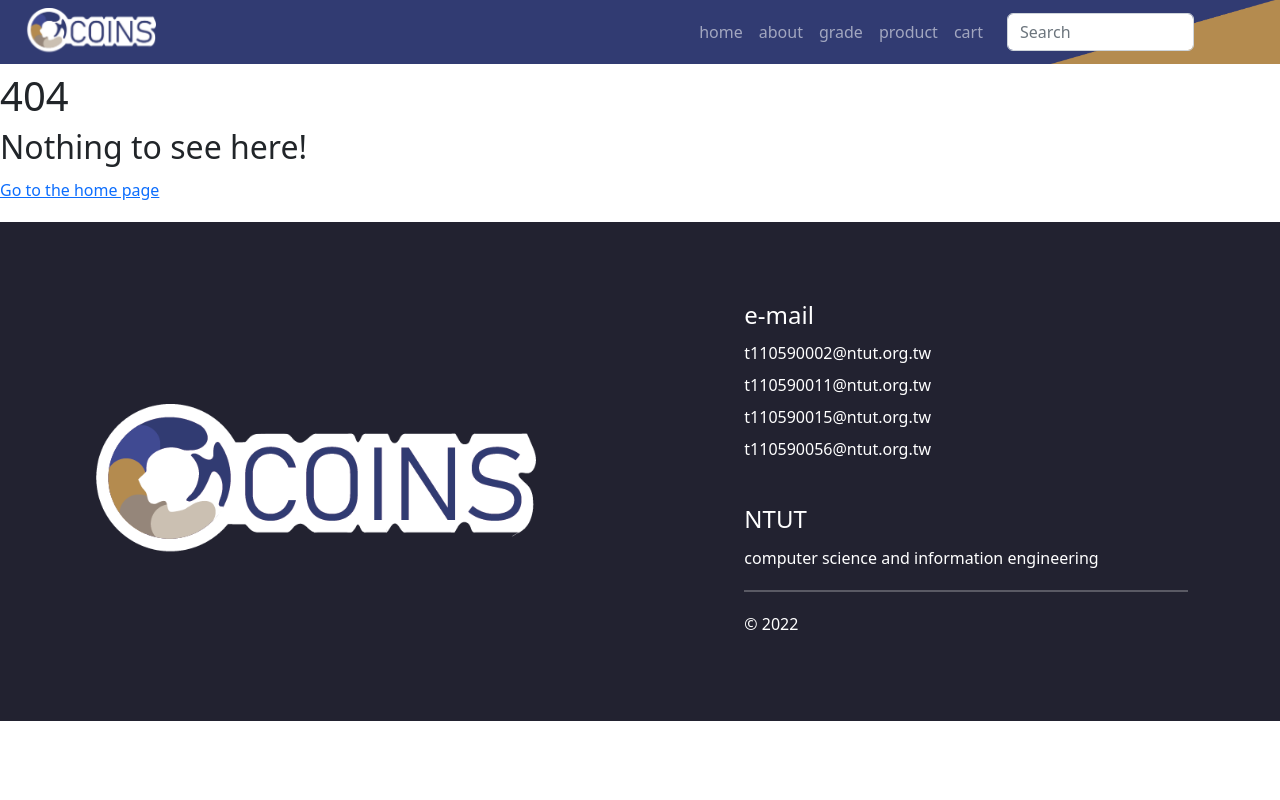
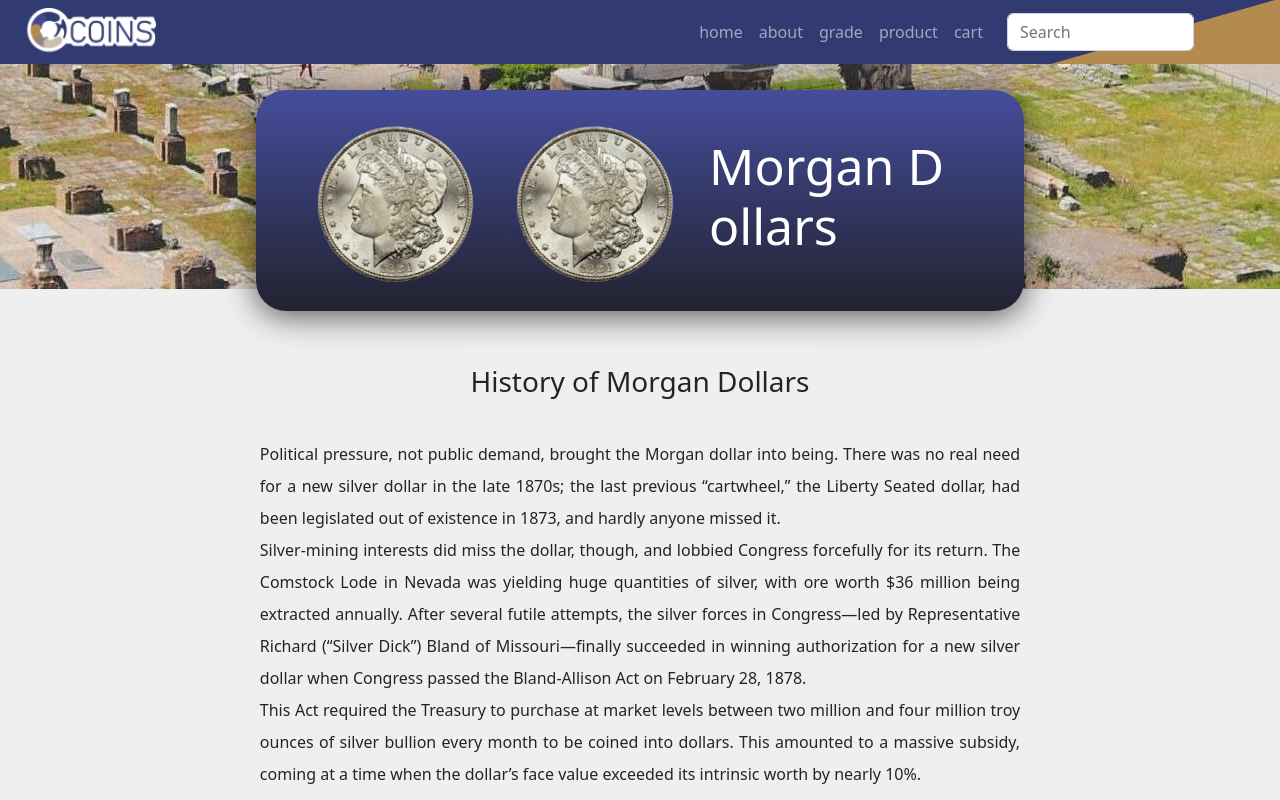
Before and after one commit to shaneliu-zf/coin-master-shop, a React (Create React App) app: page /category in a window 1280 px wide. Shown: the top 800 px of the page. Built offline with nearby package versions, Linux system fonts and the light colour scheme; no server answers; the database is empty.

Commit message:
category page

```diff
--- /dev/null
+++ b/src/css/category.css
@@ -0,0 +1,36 @@
+@charset "utf-8";
+
+.category_bg {
+    background: url('../image/category.jpg') top no-repeat fixed;
+    background-color: #efefef;
+    padding: 20%;
+    padding-top: 7%;
+    padding-bottom: 6%;
+}
+
+.category_coin {
+    padding: 3%;
+    padding-left: 7%;
+    padding-right: 7%;
+    margin-bottom: 5%;
+    background: linear-gradient(#454d9b, #222230);
+    box-shadow: 0 0.3rem 2rem rgba(0, 0, 0, 0.65);
+    border-radius: 30px;
+}
+
+.category_coin:hover {
+    padding: 5%;
+    border-radius: 60px;
+    transition-duration: .3s;
+}
+
+.category_title {
+    font-size: 50px;
+    word-break: break-all;
+}
+
+.category_content {
+    padding: 2%;
+    background-color: #efefef;
+    border-radius: 10px;
+}
--- a/src/css/coin.css
+++ b/src/css/coin.css
@@ -15,7 +15,7 @@
 }
 
 .load {
-    padding: 30%;
+    padding: 20%;
     background-color: #efefef;
 }
 
--- /dev/null
+++ b/src/css/grade.css
@@ -0,0 +1 @@
+@charset "utf-8";
--- a/src/css/product.css
+++ b/src/css/product.css
@@ -16,6 +16,8 @@
     border-radius: 30px;
     padding: 2%;
     margin: 2%;
+    margin-right: 4%;
+    margin-left: 4%;
     color: #454d9b;
 }
 
--- a/src/css/style.css
+++ b/src/css/style.css
@@ -47,6 +47,10 @@ p {
 
 .yellow_word {
     color: #b88e50;
+}
+
+.white_word {
+    color: white;
 }
 
 .center {
--- a/src/index.js
+++ b/src/index.js
@@ -17,6 +17,7 @@ import Grade from "./normal-page/grade";
 import Coin from './normal-page/coin';
 import About from './normal-page/about';
 import Product from './normal-page/product';
+import Category from './normal-page/category';
 
 import Trade from "./admin-page/trade";
 import ItemUpload from "./admin-page/item_upload";
@@ -43,6 +44,7 @@ root.render(
           <Route path="coin">
             <Route path=":coin_id" element={<Coin />} />
           </Route>
+          <Route path="category" element={<Category />} />
           <Route path="test" element={<App />} />
           <Route path="*" element={<NoMatch />} />
         </Route>
--- /dev/null
+++ b/src/normal-page/category.js
@@ -0,0 +1,74 @@
+import React, { useEffect, useState } from 'react';
+import { Row, Col } from 'react-bootstrap'
+
+import each from "../image/each.png";
+
+import 'bootstrap/dist/css/bootstrap.min.css';
+import 'bootstrap/dist/js/bootstrap.js';
+import '../css/style.css'
+import '../css/category.css'
+
+function Category() {
+    return (
+        <div>
+            <div className='category_bg'>
+                <div class="category_coin">
+                    <Row>
+                        <Col sm={12} md={7}>
+                            <Row>
+                                <Col sm={6}>
+                                    <img src={each} width='100%' />
+                                </Col>
+                                <Col sm={6}>
+                                    <img src={each} width='100%' />
+                                </Col>
+                            </Row>
+                        </Col>
+
+                        <Col sm={12} md={5} className='center'>
+                            <h1 className='white_word category_title'>
+                                Morgan Dollars
+                            </h1>
+                        </Col>
+                    </Row>
+                </div>
+                <Row>
+                    <Col sm={12} md={12} className='center'>
+                        <h3 className='category_content'>
+                            History of Morgan Dollars
+                        </h3>
+                    </Col>
+                    <Col sm={12} md={12} className='category_content'>
+                        <p>
+                            Political pressure, not public demand,
+                            brought the Morgan dollar into being.
+                            There was no real need for a new silver dollar in the
+                            late 1870s; the last previous “cartwheel,”
+                            the Liberty Seated dollar, had been legislated
+                            out of existence in 1873, and hardly anyone missed it.
+                            <br></br>
+                            Silver-mining interests did miss the dollar, though,
+                            and lobbied Congress forcefully for its return.
+                            The Comstock Lode in Nevada was yielding huge
+                            quantities of silver, with ore worth $36 million
+                            being extracted annually. After several futile attempts,
+                            the silver forces in Congress—led by Representative Richard
+                            (“Silver Dick”) Bland of Missouri—finally succeeded in
+                            winning authorization for a new silver dollar when Congress
+                            passed the Bland-Allison Act on February 28, 1878.
+                            <br></br>
+                            This Act required the Treasury to purchase at market
+                            levels between two million and four million troy
+                            ounces of silver bullion every month to be coined
+                            into dollars. This amounted to a massive subsidy,
+                            coming at a time when the dollar’s face value
+                            exceeded its intrinsic worth by nearly 10%.
+                        </p>
+                    </Col>
+                </Row>
+            </div>
+        </div>
+    );
+
+}
+export default Category;
```
Also changed, not shown: src/normal-page/grade.js (+10 -2 lines), src/image/category.jpg (added).
